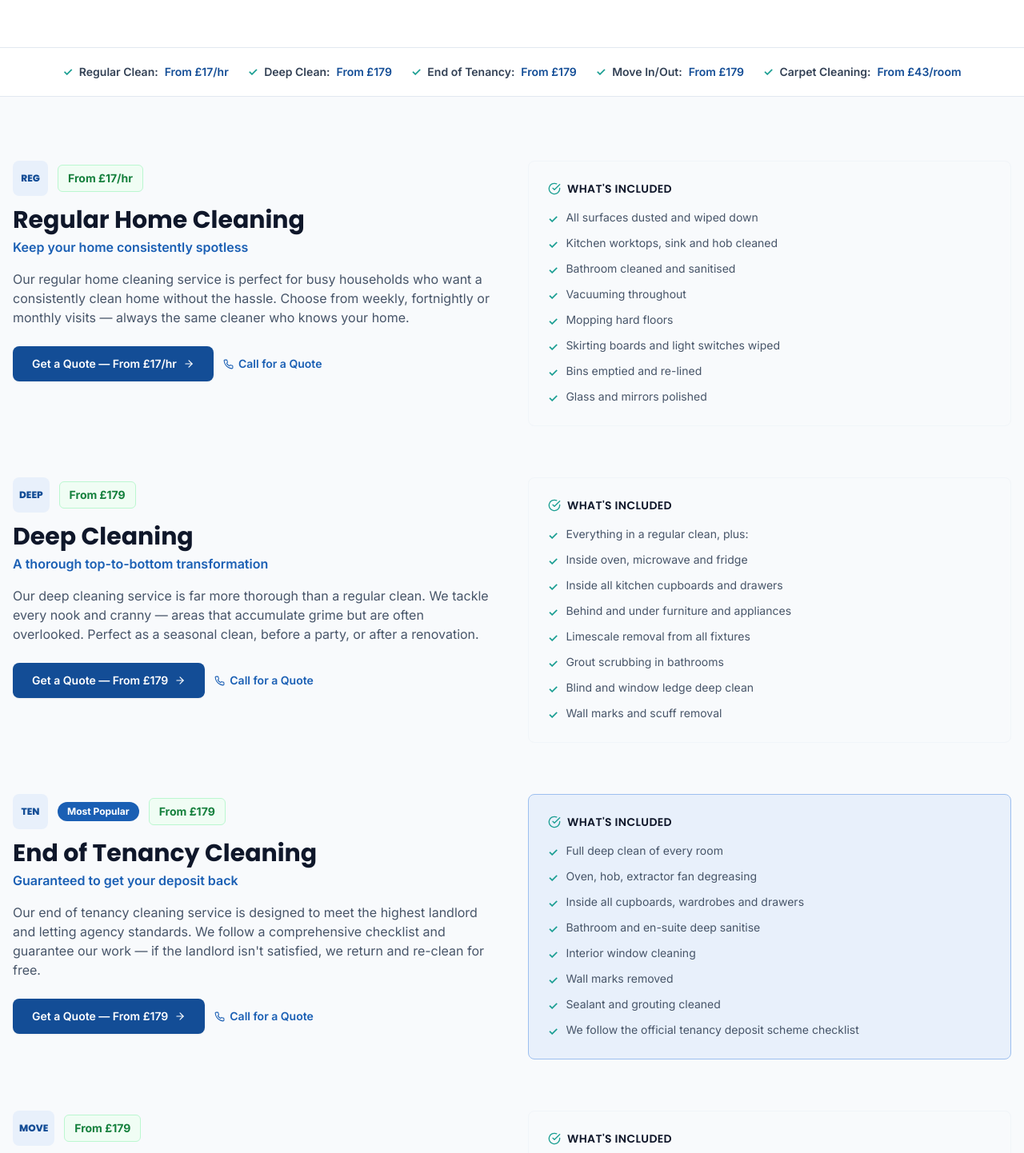
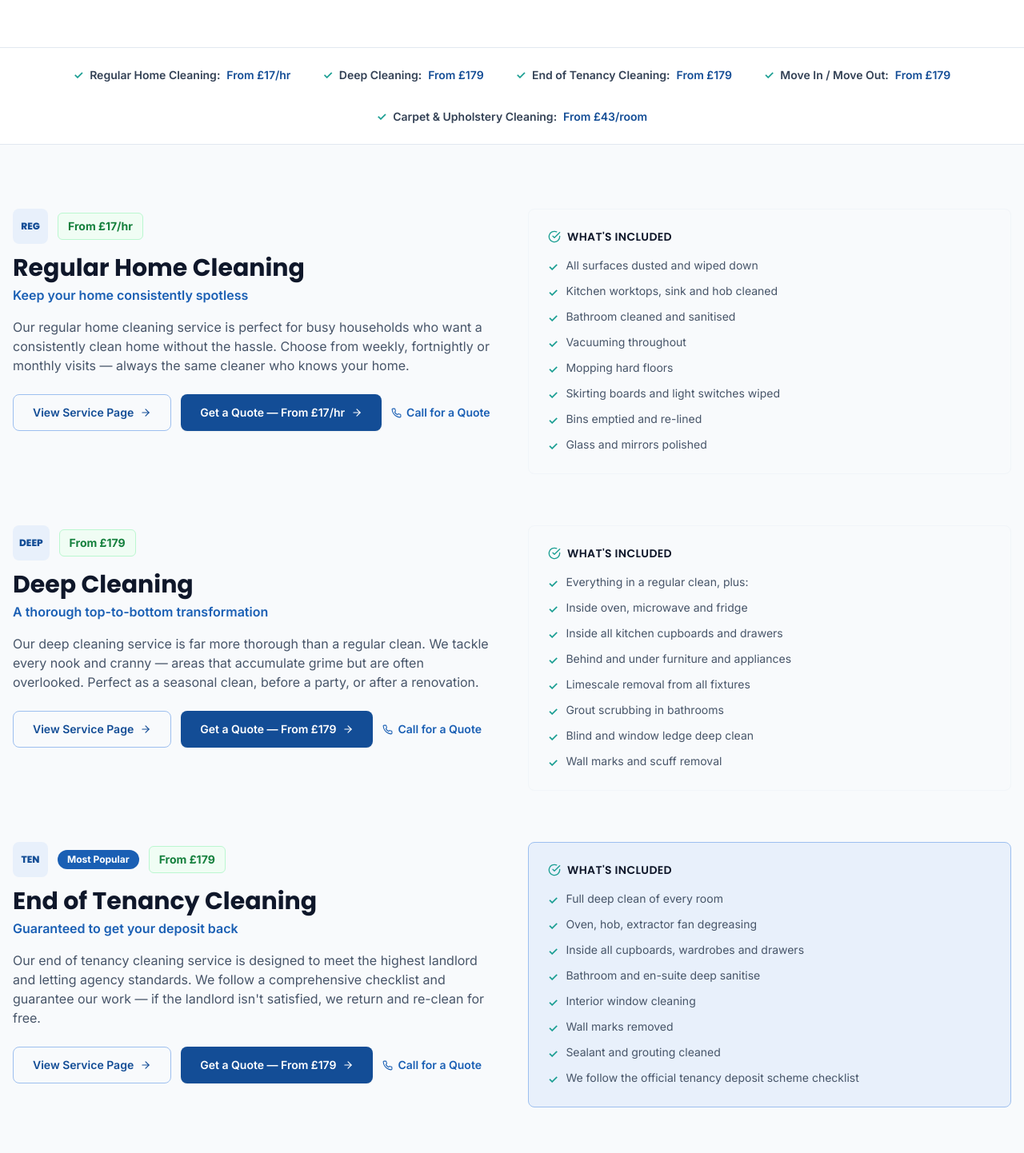
Before and after one commit to deepakpokhrel2030-star/CleanWithBest, a Next.js app: page /domestic in a window 1280 px wide. Shown: the part 1420-2862 px from the top of the page at 80% size. Built offline with nearby package versions, Linux system fonts and the light colour scheme.

Commit message:
Link domestic services to detail pages

```diff
--- a/app/domestic/page.js
+++ b/app/domestic/page.js
@@ -9,56 +9,56 @@ export const metadata = {
 
 const services = [
   {
-    id: 'regular', code: 'REG', title: 'Regular Home Cleaning', price: 'From £17/hr',
+    id: 'regular', slug: 'regular-home-cleaning', code: 'REG', title: 'Regular Home Cleaning', price: 'From £17/hr',
     tagline: 'Keep your home consistently spotless',
     desc: 'Our regular home cleaning service is perfect for busy households who want a consistently clean home without the hassle. Choose from weekly, fortnightly or monthly visits — always the same cleaner who knows your home.',
     includes: ['All surfaces dusted and wiped down', 'Kitchen worktops, sink and hob cleaned', 'Bathroom cleaned and sanitised', 'Vacuuming throughout', 'Mopping hard floors', 'Skirting boards and light switches wiped', 'Bins emptied and re-lined', 'Glass and mirrors polished'],
     popular: false,
   },
   {
-    id: 'deep', code: 'DEEP', title: 'Deep Cleaning', price: 'From £179',
+    id: 'deep', slug: 'deep-cleaning', code: 'DEEP', title: 'Deep Cleaning', price: 'From £179',
     tagline: 'A thorough top-to-bottom transformation',
     desc: 'Our deep cleaning service is far more thorough than a regular clean. We tackle every nook and cranny — areas that accumulate grime but are often overlooked. Perfect as a seasonal clean, before a party, or after a renovation.',
     includes: ['Everything in a regular clean, plus:', 'Inside oven, microwave and fridge', 'Inside all kitchen cupboards and drawers', 'Behind and under furniture and appliances', 'Limescale removal from all fixtures', 'Grout scrubbing in bathrooms', 'Blind and window ledge deep clean', 'Wall marks and scuff removal'],
     popular: false,
   },
   {
-    id: 'end-of-tenancy', code: 'TEN', title: 'End of Tenancy Cleaning', price: 'From £179',
+    id: 'end-of-tenancy', slug: 'end-of-tenancy-cleaning', code: 'TEN', title: 'End of Tenancy Cleaning', price: 'From £179',
     tagline: 'Guaranteed to get your deposit back',
     desc: 'Our end of tenancy cleaning service is designed to meet the highest landlord and letting agency standards. We follow a comprehensive checklist and guarantee our work — if the landlord isn\'t satisfied, we return and re-clean for free.',
     includes: ['Full deep clean of every room', 'Oven, hob, extractor fan degreasing', 'Inside all cupboards, wardrobes and drawers', 'Bathroom and en-suite deep sanitise', 'Interior window cleaning', 'Wall marks removed', 'Sealant and grouting cleaned', 'We follow the official tenancy deposit scheme checklist'],
     popular: true,
   },
   {
-    id: 'move', code: 'MOVE', title: 'Move In / Move Out', price: 'From £179',
+    id: 'move', slug: 'move-in-move-out-cleaning', code: 'MOVE', title: 'Move In / Move Out', price: 'From £179',
     tagline: 'Start fresh or leave nothing behind',
     desc: 'Whether you\'re moving into a new property or leaving your current home spotless for the next residents, our move-in/move-out cleaning service ensures the property is thoroughly cleaned to a professional standard.',
     includes: ['Complete property clean throughout', 'All surfaces sanitised', 'Kitchen and bathroom deep clean', 'Floors vacuumed and mopped', 'Windows cleaned internally', 'Bins emptied and sanitised', 'Same comprehensive standard as end of tenancy', 'Certificate of cleaning available on request'],
     popular: false,
   },
   {
-    id: 'carpet', code: 'CARPET', title: 'Carpet & Upholstery Cleaning', price: 'From £43/room',
+    id: 'carpet', slug: 'carpet-upholstery-cleaning', code: 'CARPET', title: 'Carpet & Upholstery Cleaning', price: 'From £43/room',
     tagline: 'Revive your carpets and soft furnishings',
     desc: 'Professional hot water extraction cleaning removes deep-set stains, odors, bacteria and allergens that vacuuming alone can\'t tackle. We use professional-grade equipment to refresh carpets, rugs, sofas, chairs and curtains.',
     includes: ['Pre-treatment of all visible stains', 'Hot water extraction deep clean', 'Deodorising treatment included', 'Fabric protection spray (optional add-on)', 'Fast drying — typically 2–4 hours', 'Safe for all carpet fibre types', 'Rugs, sofas and chairs also treated'],
     popular: false,
   },
   {
-    id: 'mattress', code: 'MATT', title: 'Mattress Cleaning', price: 'From £23 per mattress',
+    id: 'mattress', slug: 'mattress-cleaning', code: 'MATT', title: 'Mattress Cleaning', price: 'From £23 per mattress',
     tagline: 'Sleep cleaner, breathe easier',
     desc: 'Your mattress can harbour dust mites, dead skin cells, sweat and bacteria — all of which affect your sleep quality and health. Our professional mattress cleaning uses steam and UV treatment to sanitise and refresh.',
     includes: ['Vacuum pre-treatment to remove debris', 'High-temperature steam sanitisation', 'UV light dust mite treatment', 'Stain spot removal treatment', 'Deodorising and freshening spray', 'Allergen reduction — great for asthma sufferers', 'All mattress sizes and types covered'],
     popular: false,
   },
   {
-    id: 'ironing', code: 'IRON', title: 'Ironing & Laundry', price: 'From £18/hr',
+    id: 'ironing', slug: 'ironing-laundry', code: 'IRON', title: 'Ironing & Laundry', price: 'From £18/hr',
     tagline: 'Reclaim your weekends',
     desc: 'Our professional ironing and laundry service takes one of the most tedious household chores off your hands. We can collect, launder and iron your clothes, or simply tackle the ironing pile you\'ve been avoiding.',
     includes: ['Collection and return service available', 'All garment types accepted', 'Shirts, trousers, dresses, bedding and more', 'Hung, folded or bagged to your preference', 'Fast 24-hour turnaround available', 'Careful handling of delicate and designer items', 'Combine with a cleaning visit for extra convenience'],
     popular: false,
   },
   {
-    id: 'windows', code: 'WIN', title: 'Window Cleaning', price: 'From £29',
+    id: 'windows', slug: 'window-cleaning', code: 'WIN', title: 'Window Cleaning', price: 'From £29',
     tagline: 'Crystal-clear views, brighter rooms',
     desc: 'Streak-free window cleaning for homes and apartments. Our cleaners use pure water technology to deliver spotless results on interior and exterior windows without harsh chemicals.',
     includes: ['Interior and exterior window cleaning', 'Window frames and sills wiped clean', 'Streak-free pure water technology', 'Ground and upper floor access', 'Conservatory roof cleaning available', 'Regular scheduled visits available'],
@@ -149,10 +149,10 @@ export default function DomesticPage() {
       {/* Quick price strip */}
       <div className="border-y border-slate-200 bg-white py-5">
         <div className="max-w-7xl mx-auto px-4 flex flex-wrap justify-center gap-6 text-slate-700 text-sm font-semibold">
-          {[['Regular Clean', 'From £17/hr'], ['Deep Clean', 'From £179'], ['End of Tenancy', 'From £179'], ['Move In/Out', 'From £179'], ['Carpet Cleaning', 'From £43/room']].map(([service, price]) => (
-            <span key={service} className="flex items-center gap-2">
-              <span className="text-accent-600">✓</span> {service}: <span className="text-brand-700">{price}</span>
-            </span>
+          {services.slice(0, 5).map(({ slug, title, price }) => (
+            <Link key={slug} href={`/services/${slug}`} className="flex items-center gap-2 rounded-md px-2 py-1 transition hover:bg-brand-50 hover:text-brand-800">
+              <span className="text-accent-600">✓</span> {title}: <span className="text-brand-700">{price}</span>
+            </Link>
           ))}
         </div>
       </div>
@@ -160,18 +160,24 @@ export default function DomesticPage() {
       {/* All services */}
       <section className="py-20">
         <div className="max-w-7xl mx-auto px-4 space-y-16">
-          {services.map(({ id, code, title, price, tagline, desc, includes, popular }) => (
+          {services.map(({ id, slug, code, title, price, tagline, desc, includes, popular }) => (
             <div key={id} id={id} className="grid md:grid-cols-2 gap-10 items-start scroll-mt-24">
               <div>
                 <div className="flex items-center gap-3 mb-3">
-                  <span className="flex h-11 min-w-11 items-center justify-center rounded-lg bg-brand-50 px-2 font-heading text-xs font-black text-brand-700">{code}</span>
+                  <Link href={`/services/${slug}`} aria-label={`View ${title}`} className="flex h-11 min-w-11 items-center justify-center rounded-lg bg-brand-50 px-2 font-heading text-xs font-black text-brand-700 transition hover:bg-brand-100">{code}</Link>
                   {popular && <span className="bg-brand-600 text-white text-xs font-bold px-3 py-1 rounded-full">Most Popular</span>}
                   <span className="price-badge">{price}</span>
                 </div>
-                <h2 className="font-heading text-2xl md:text-3xl font-bold text-slate-900 mb-1">{title}</h2>
+                <Link href={`/services/${slug}`} className="group inline-flex items-center gap-2">
+                  <h2 className="font-heading text-2xl md:text-3xl font-bold text-slate-900 mb-1 group-hover:text-brand-700">{title}</h2>
+                  <ArrowRight size={18} className="mb-1 text-brand-500 opacity-0 transition group-hover:translate-x-0.5 group-hover:opacity-100" />
+                </Link>
                 <p className="text-brand-600 font-semibold mb-4">{tagline}</p>
                 <p className="text-slate-600 leading-relaxed mb-6 text-sm md:text-base">{desc}</p>
                 <div className="flex flex-wrap gap-3">
+                  <Link href={`/services/${slug}`} className="btn-outline text-sm">
+                    View Service Page <ArrowRight size={14} />
+                  </Link>
                   <Link href="/quote" className="btn-primary text-sm">
                     Get a Quote — {price} <ArrowRight size={14} />
                   </Link>
```
